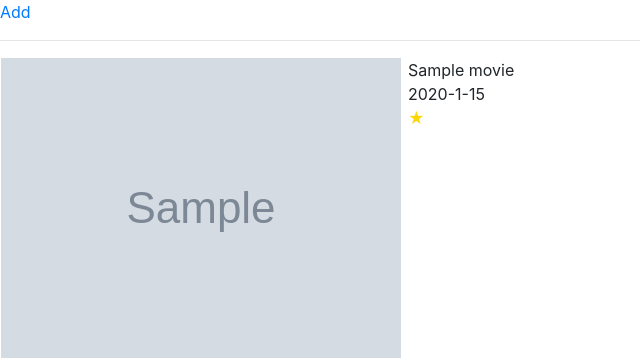
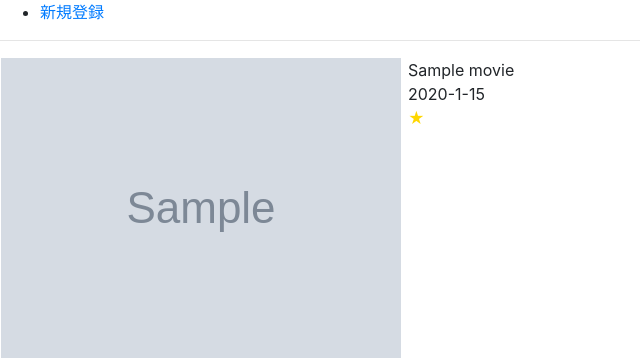
Before and after one commit to muranamihdk/cinemalog, a Django app: page /movies/ in a window 1280 px wide. Shown: the top 358 px of the page, without its empty margins (0-640 px from the left). Run offline with Django 3.2, Linux system fonts and the light colour scheme; tables that the repository leaves empty hold one stand-in row (values such as "Sample post"); grey boxes marked "Sample" are stand-in pictures; some libraries are stand-ins or nearby versions.

Commit message:
Modified logbook index template

```diff
--- a/cinemalog/logbook/templates/movies/index.html
+++ b/cinemalog/logbook/templates/movies/index.html
@@ -3,7 +3,9 @@
 
 {% block content %}
 
-    <a href="{% url 'logbook:add' %}">Add</a>
+    <ul>
+        <li><a href="{% url 'logbook:add' %}">新規登録</a></li>
+    </ul>
 
     {% if movie_list %}
         <div class="movies">
```
